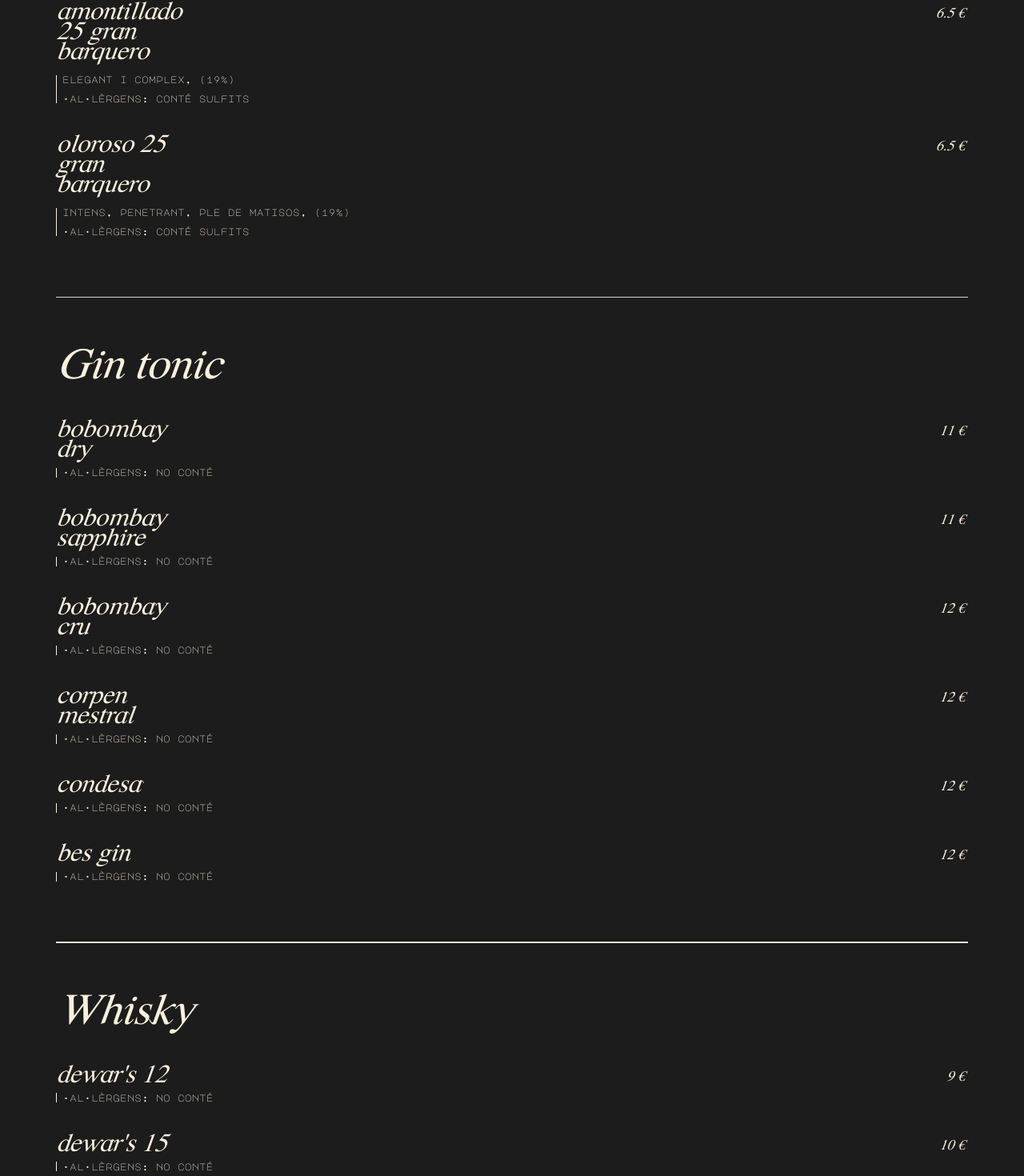
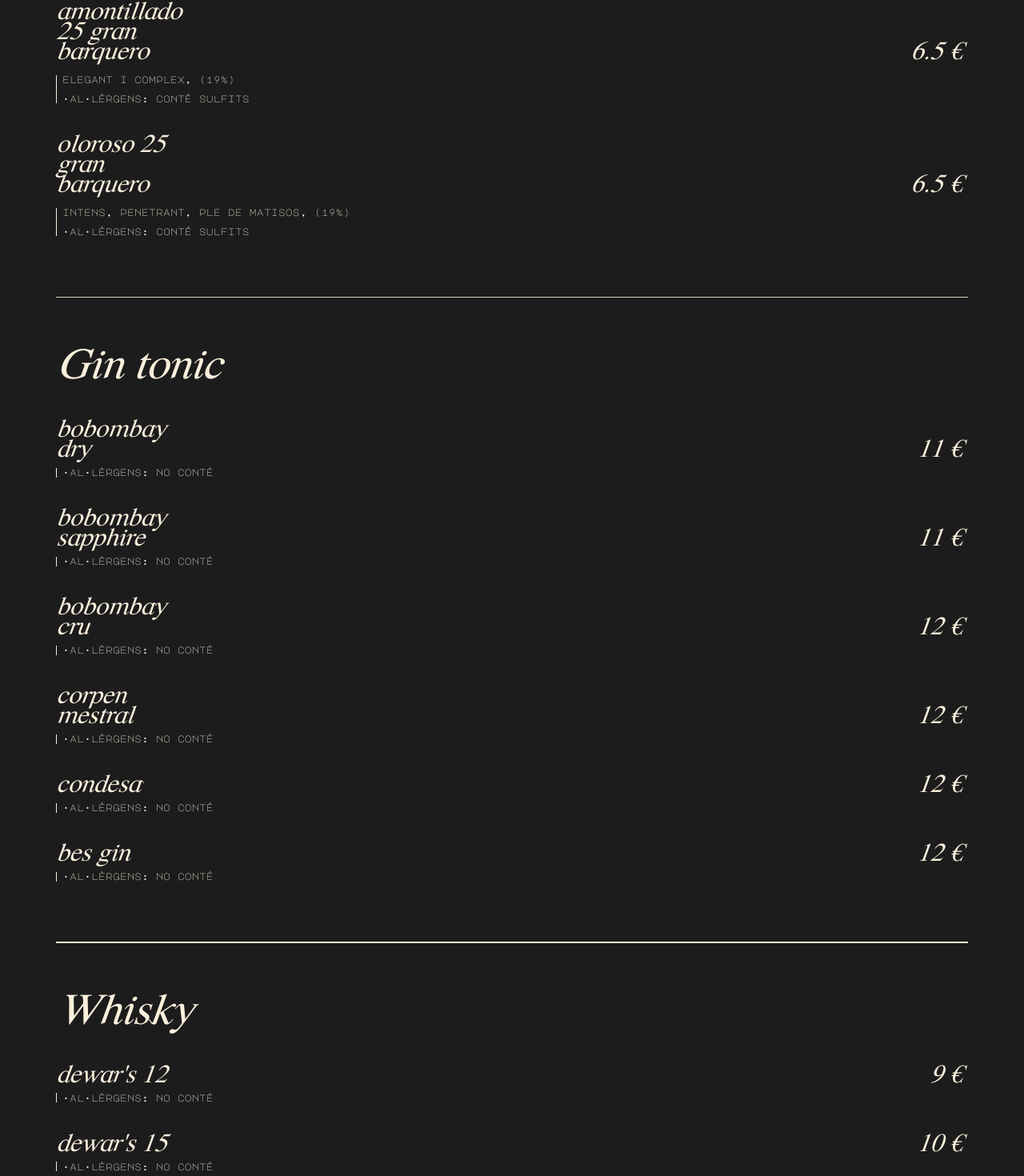
Before and after one commit to estebanaltamura/lonely-barcelona, a Next.js app: page /cartas/carta-catala in a window 1280 px wide. Shown: the part 4501-5971 px from the top of the page at 80% size. Built offline with nearby package versions, Linux system fonts and the light colour scheme.

Commit message:
Tamaño precios

```diff
--- a/src/app/cartas/carta-catala/page.tsx
+++ b/src/app/cartas/carta-catala/page.tsx
@@ -426,11 +426,9 @@
               <Box sx={{ display: "flex", flexGrow: 1 }}></Box>
               <Box
                               sx={{
-                  position: "relative",
                                 display: "flex",
-                  top: "4px",
+                                alignItems: "end",
                                 fontFamily: "Happy Time Three",
-                  fontSize: "18px",
                                 lineHeight: "25px",
                               }}
                             >
@@ -522,11 +520,9 @@
               <Box sx={{ display: "flex", flexGrow: 1 }}></Box>
               <Box
                               sx={{
-                  position: "relative",
                                 display: "flex",
-                  top: "4px",
+                                alignItems: "end",
                                 fontFamily: "Happy Time Three",
-                  fontSize: "18px",
                                 lineHeight: "25px",
                               }}
                             >
@@ -613,11 +609,9 @@
               <Box sx={{ display: "flex", flexGrow: 1 }}></Box>
               <Box
                               sx={{
-                  position: "relative",
                                 display: "flex",
-                  top: "4px",
+                                alignItems: "end",
                                 fontFamily: "Happy Time Three",
-                  fontSize: "18px",
                                 lineHeight: "25px",
                               }}
                             >
```
Also changed, not shown: src/app/cartas/carta-espanol/page.tsx (+3 -9 lines), src/app/cartas/carta-ingles/page.tsx (+2 -6 lines). Lines whose indentation alone changed are shown as unchanged.
